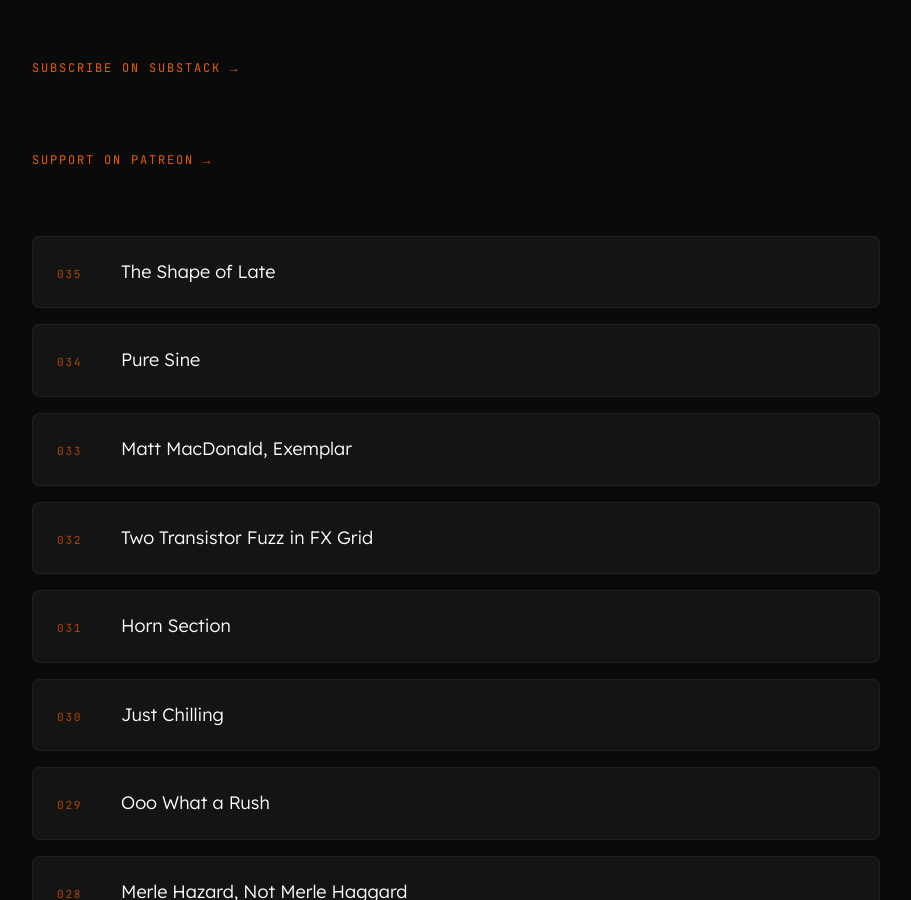
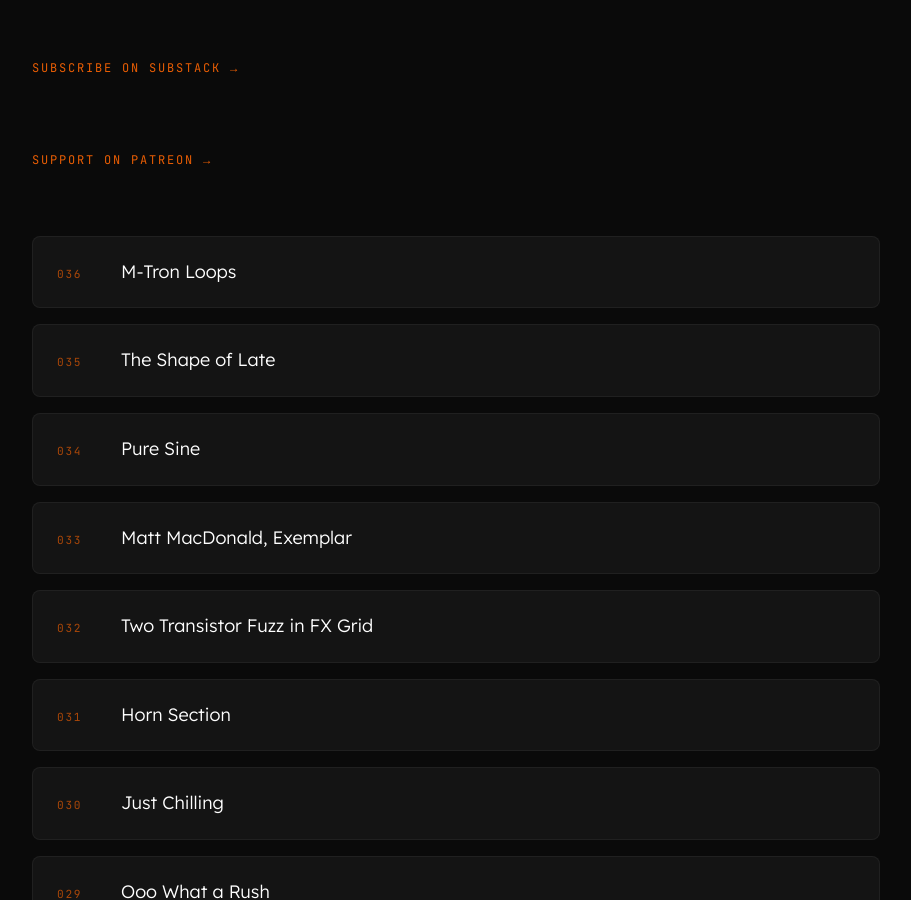
Before and after one commit to folk-sequence/folk-sequence.github.io, a Jekyll site: the page built from index.md, in a window 1280 px wide and 900 px high, scrolled down 582 px. Shown: the whole window, without its empty margins (184-1095 px from the left). Built offline with Jekyll 4.4.1, drawn with Linux system fonts in a browser that asks for light colours.

Commit message:
Add episode 036: M-Tron Loops

```diff
--- a/index.md
+++ b/index.md
@@ -13,6 +13,7 @@ description: "Companion essays for the Folk Sequence daily Bitwig music producti
 <p class="intro-watch"><a href="https://www.patreon.com/cw/FolkSequence" target="_blank" rel="noopener">Support on Patreon →</a></p>
 
 <ul class="episode-list">
+  <li><a href="/036-m-tron-loops/"><span class="ep-num">036</span><span class="ep-title">M-Tron Loops</span></a></li>
   <li><a href="/035-the-shape-of-late/"><span class="ep-num">035</span><span class="ep-title">The Shape of Late</span></a></li>
   <li><a href="/034-pure-sine/"><span class="ep-num">034</span><span class="ep-title">Pure Sine</span></a></li>
   <li><a href="/033-matt-macdonald-exemplar/"><span class="ep-num">033</span><span class="ep-title">Matt MacDonald, Exemplar</span></a></li>
```
